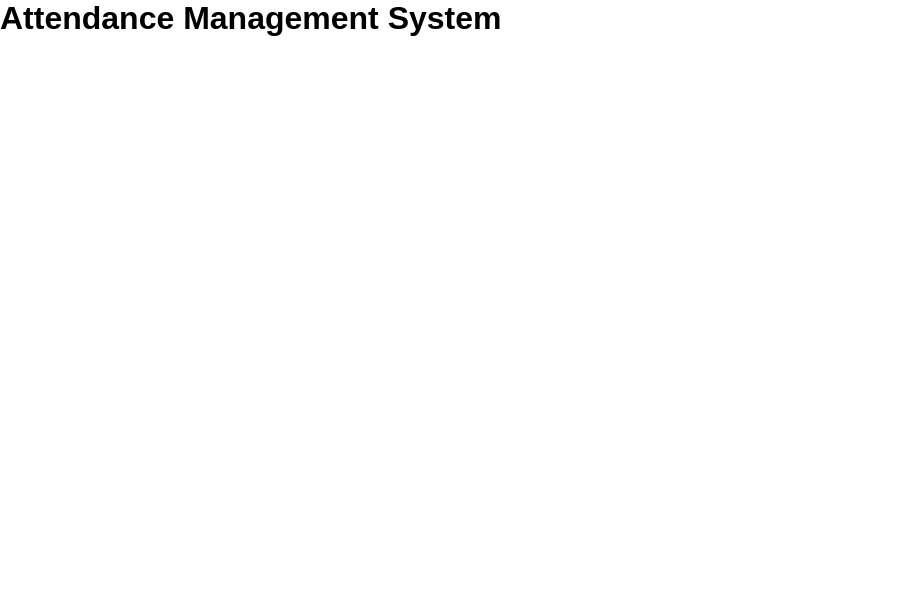
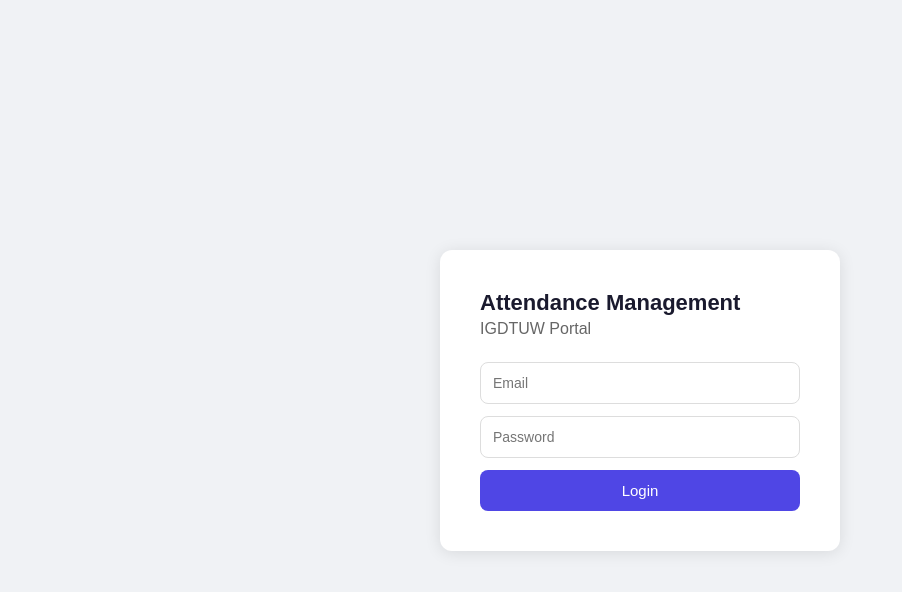
Before and after one commit to Aradhana10igdtuw/attendance-mgmt, a React (Vite) app: page / in a window 1280 px wide. Shown: the top 592 px of the page, without its empty margins (0-902 px from the left). Built offline with nearby package versions, Linux system fonts and the light colour scheme.

Commit message:
feat: add login page and dashboard with Firebase auth

```diff
--- a/src/App.jsx
+++ b/src/App.jsx
@@ -1,10 +1,13 @@
 import { BrowserRouter, Routes, Route } from "react-router-dom"
+import Login from "./pages/Login"
+import Dashboard from "./pages/Dashboard"
 
 function App() {
   return (
     <BrowserRouter>
       <Routes>
-        <Route path="/" element={<h1>Attendance Management System</h1>} />
+        <Route path="/" element={<Login />} />
+        <Route path="/dashboard" element={<Dashboard />} />
       </Routes>
     </BrowserRouter>
   )
--- a/src/firebase.js
+++ b/src/firebase.js
@@ -1,21 +1,16 @@
-// Import the functions you need from the SDKs you need
-import { initializeApp } from "firebase/app";
-import { getAnalytics } from "firebase/analytics";
-// TODO: Add SDKs for Firebase products that you want to use
-// https://firebase.google.com/docs/web/setup#available-libraries
+import { initializeApp } from "firebase/app"
+import { getAuth } from "firebase/auth"
+import { getFirestore } from "firebase/firestore"
 
-// Your web app's Firebase configuration
-// For Firebase JS SDK v7.20.0 and later, measurementId is optional
 const firebaseConfig = {
   apiKey: "AIzaSyDZU66NNTC1CIwZx-doWRV9CU06ihnf-g0",
   authDomain: "attendance-mgmt-dev.firebaseapp.com",
   projectId: "attendance-mgmt-dev",
   storageBucket: "attendance-mgmt-dev.firebasestorage.app",
   messagingSenderId: "466233838868",
-  appId: "1:466233838868:web:7e0d84227fe6a0bf120601",
-  measurementId: "G-HNR235R5PN"
-};
+  appId: "1:466233838868:web:7e0d84227fe6a0bf120601"
+}
 
-// Initialize Firebase
-const app = initializeApp(firebaseConfig);
-const analytics = getAnalytics(app);
+const app = initializeApp(firebaseConfig)
+export const auth = getAuth(app)
+export const db = getFirestore(app)
--- /dev/null
+++ b/src/pages/Dashboard.jsx
@@ -0,0 +1,26 @@
+import { auth } from "../firebase"
+import { signOut } from "firebase/auth"
+import { useNavigate } from "react-router-dom"
+
+export default function Dashboard() {
+  const navigate = useNavigate()
+
+  const handleLogout = async () => {
+    await signOut(auth)
+    navigate("/")
+  }
+
+  return (
+    <div style={{ padding: "40px" }}>
+      <h1>Dashboard</h1>
+      <p>Welcome! You are logged in.</p>
+      <button onClick={handleLogout} style={{
+        marginTop: "20px", padding: "10px 20px",
+        background: "#e24b4a", color: "#fff",
+        border: "none", borderRadius: "8px", cursor: "pointer"
+      }}>
+        Logout
+      </button>
+    </div>
+  )
+}
--- /dev/null
+++ b/src/pages/Login.jsx
@@ -0,0 +1,84 @@
+import { useState } from "react"
+import { signInWithEmailAndPassword } from "firebase/auth"
+import { auth } from "../firebase"
+import { useNavigate } from "react-router-dom"
+
+export default function Login() {
+  const [email, setEmail] = useState("")
+  const [password, setPassword] = useState("")
+  const [error, setError] = useState("")
+  const [loading, setLoading] = useState(false)
+  const navigate = useNavigate()
+
+  const handleLogin = async (e) => {
+    e.preventDefault()
+    setLoading(true)
+    setError("")
+    try {
+      await signInWithEmailAndPassword(auth, email, password)
+      navigate("/dashboard")
+    } catch {
+      setError("Invalid email or password")
+    } finally {
+      setLoading(false)
+    }
+  }
+
+  return (
+    <div style={styles.container}>
+      <div style={styles.card}>
+        <h2 style={styles.title}>Attendance Management</h2>
+        <p style={styles.subtitle}>IGDTUW Portal</p>
+
+        <form onSubmit={handleLogin} style={styles.form}>
+          <input
+            style={styles.input}
+            type="email"
+            placeholder="Email"
+            value={email}
+            onChange={(e) => setEmail(e.target.value)}
+            required
+          />
+          <input
+            style={styles.input}
+            type="password"
+            placeholder="Password"
+            value={password}
+            onChange={(e) => setPassword(e.target.value)}
+            required
+          />
+          {error && <p style={styles.error}>{error}</p>}
+          <button style={styles.button} type="submit" disabled={loading}>
+            {loading ? "Logging in..." : "Login"}
+          </button>
+        </form>
+      </div>
+    </div>
+  )
+}
+
+const styles = {
+  container: {
+    minHeight: "100vh", display: "flex",
+    alignItems: "center", justifyContent: "center",
+    background: "#f0f2f5"
+  },
+  card: {
+    background: "#fff", padding: "40px",
+    borderRadius: "12px", width: "100%", maxWidth: "400px",
+    boxShadow: "0 2px 16px rgba(0,0,0,0.1)"
+  },
+  title: { margin: 0, fontSize: "22px", color: "#1a1a2e" },
+  subtitle: { color: "#666", marginBottom: "24px", marginTop: "4px" },
+  form: { display: "flex", flexDirection: "column", gap: "12px" },
+  input: {
+    padding: "12px", borderRadius: "8px",
+    border: "1px solid #ddd", fontSize: "14px", outline: "none"
+  },
+  button: {
+    padding: "12px", borderRadius: "8px", border: "none",
+    background: "#4f46e5", color: "#fff",
+    fontSize: "15px", cursor: "pointer", fontWeight: "500"
+  },
+  error: { color: "#e24b4a", fontSize: "13px", margin: 0 }
+}
```
Also changed, not shown: dataconnect/dataconnect.yaml (deleted, +0 -13 lines), dataconnect/example/connector.yaml (deleted, +0 -8 lines), dataconnect/example/queries.gql (deleted, +0 -34 lines), dataconnect/schema/schema.gql (deleted, +0 -32 lines), dataconnect/seed_data.gql (deleted, +0 -22 lines).
